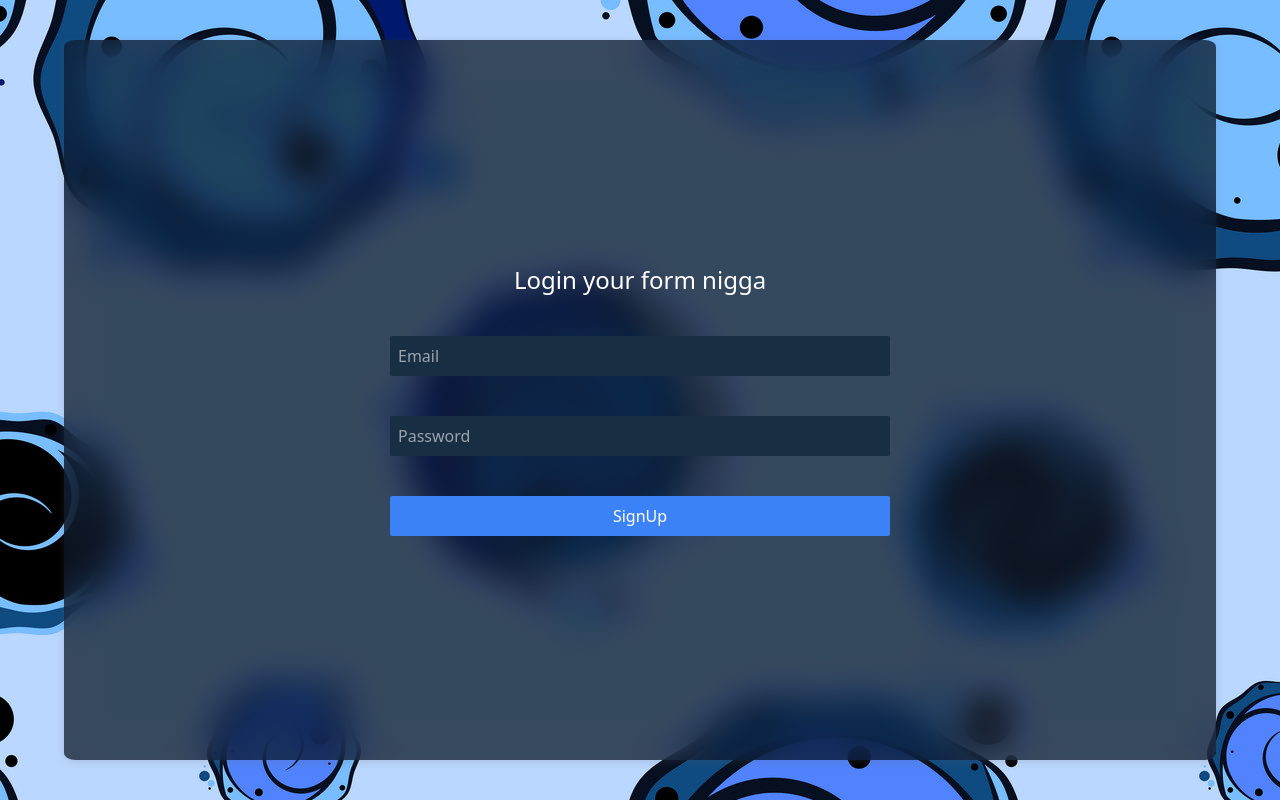
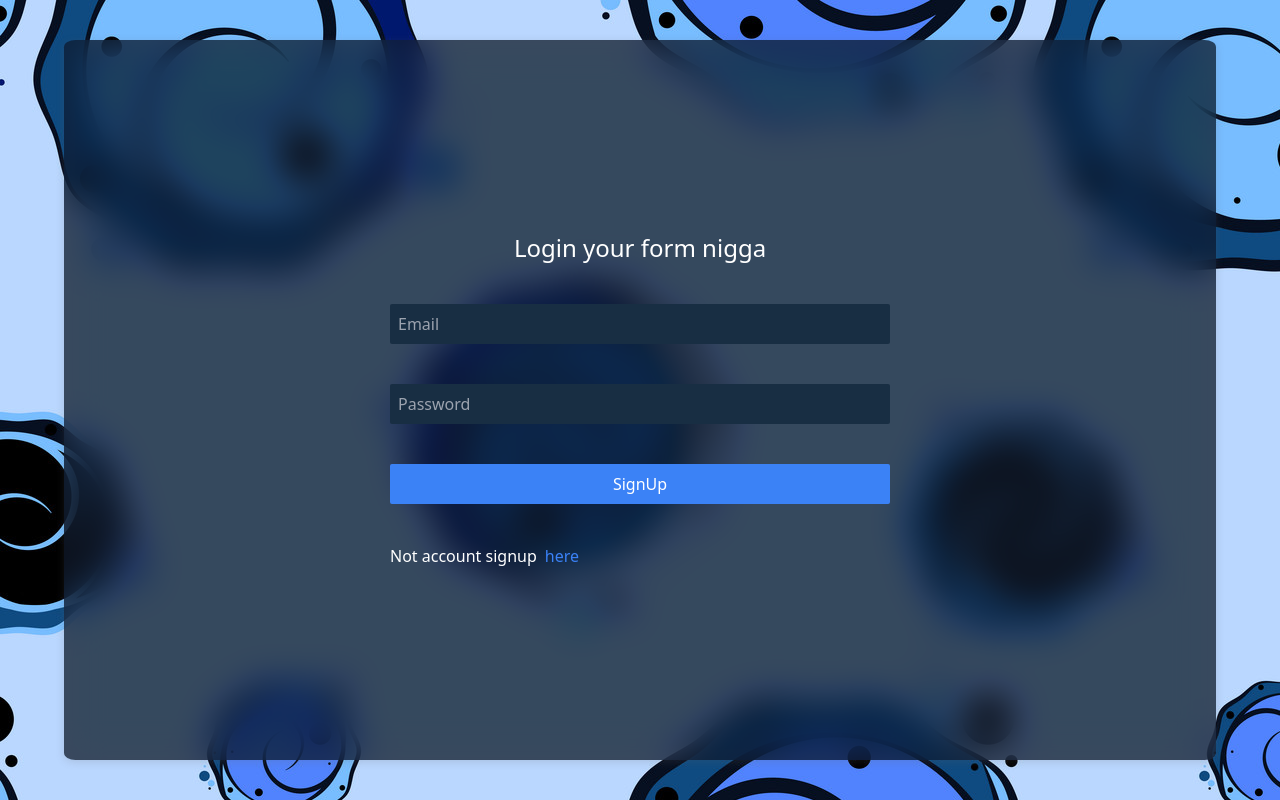
Before and after one commit to thanhbui1234/chat-app, a React (Vite) app: page /login in a window 1280 px wide. Built offline with nearby package versions, Linux system fonts and the light colour scheme.

Commit message:
router auto path

```diff
--- a/src/pages/Auth/login.tsx
+++ b/src/pages/Auth/login.tsx
@@ -3,8 +3,9 @@ import { loginSchema } from "../../schema/shcema";
 import { z } from "zod";
 import { zodResolver } from "@hookform/resolvers/zod";
 import { auth } from "../../libs/firebase";
-import { signInWithEmailAndPassword  } from "firebase/auth";
+import { signInWithEmailAndPassword } from "firebase/auth";
 import { useNavigate } from "react-router-dom";
+import { Link } from "react-router-dom";
 type FormValues = z.infer<typeof loginSchema>;
 
 export default function LoginPage() {
@@ -21,19 +22,19 @@ export default function LoginPage() {
     const { email, password } = data;
     try {
       await signInWithEmailAndPassword(auth, email, password);
-     navigate('/dashboard')
-
+      navigate("/dashboard");
     } catch (error) {
       console.log(error);
     }
   });
 
   return (
+    <div className="flex flex-col justify-center m-auto items-center">
       <form
-      className="mx-auto flex justify-center items-center flex-col gap-10 "
+        className="mx-auto flex justify-center  flex-col gap-10 "
         onSubmit={onSubmit}
       >
-      <h2 className="text-2xl">Login your form nigga</h2>
+        <h2 className="text-2xl text-center">Login your form nigga</h2>
         <div className="relative w-[500px]">
           <input
             className="text-white p-2 outline-none rounded-sm bg-[#182e43] w-[100%]"
@@ -41,13 +42,14 @@ export default function LoginPage() {
             placeholder="Email"
           />
           {errors.email && (
-          <p className="absolute top-12 text-red-500 ">
+            <p className="absolute animate-fadeIn top-12 text-red-500 duration-100 ">
               {errors.email.message}
             </p>
           )}
-      </div>{" "}
+        </div>
         <div className="relative w-[500px]">
-        <input type="password"
+          <input
+            type="password"
             className="text-white p-2 outline-none rounded-sm bg-[#182e43] w-[100%]"
             {...register("password")}
             placeholder="Password"
@@ -57,10 +59,17 @@ export default function LoginPage() {
               {errors.password.message}
             </p>
           )}
-      </div>{" "}
+        </div>
         <button type="submit" className="bg-blue-500 p-2 rounded-sm w-[100%]">
           SignUp
         </button>
+        <h2 className="items-start">
+        Not account signup
+        <Link className="m-2 text-blue-500" to="/register">
+          here
+        </Link>
+      </h2>
       </form>
+    </div>
   );
 }
--- a/src/router/index.tsx
+++ b/src/router/index.tsx
@@ -1,4 +1,4 @@
-import { Routes, Route } from "react-router-dom";
+import { Routes, Route,Navigate  } from "react-router-dom";
 import Home from "../pages/Home";
 import MainLayout from "../Layouts";
 import LoginPage from "../pages/Auth/login";
@@ -7,6 +7,7 @@ const Router = () => {
   return (
     <>
       <Routes>
+      <Route path="/" element={<Navigate to="/login" replace />} />
         <Route path="/" element={<MainLayout />}>
           <Route index path="/login" element={<LoginPage></LoginPage>} />
           <Route index path="/register" element={<RegisterPage></RegisterPage>} />
--- a/tailwind.config.js
+++ b/tailwind.config.js
@@ -3,7 +3,24 @@ export default {
   darkMode:'class', // Enable dark mode using the class strategy
   content: ["./index.html", "./src/**/*.{js,ts,jsx,tsx}"],
   theme: {
-    extend: {},
+    extend: {
+      extend: {
+        keyframes: {
+          fadeIn: {
+            '0%': { opacity: '0' },
+            '100%': { opacity: '1' },
+          },
+          fadeOut: {
+            '0%': { opacity: '1' },
+            '100%': { opacity: '0' },
+          },
+        },
+        animation: {
+          fadeIn: 'fadeIn 0.5s ease-out forwards',
+          fadeOut: 'fadeOut 0.5s ease-out forwards',
+        },
+      },
+    },
   },
   plugins: [],
 };
```
Lines whose indentation alone changed are shown as unchanged.
